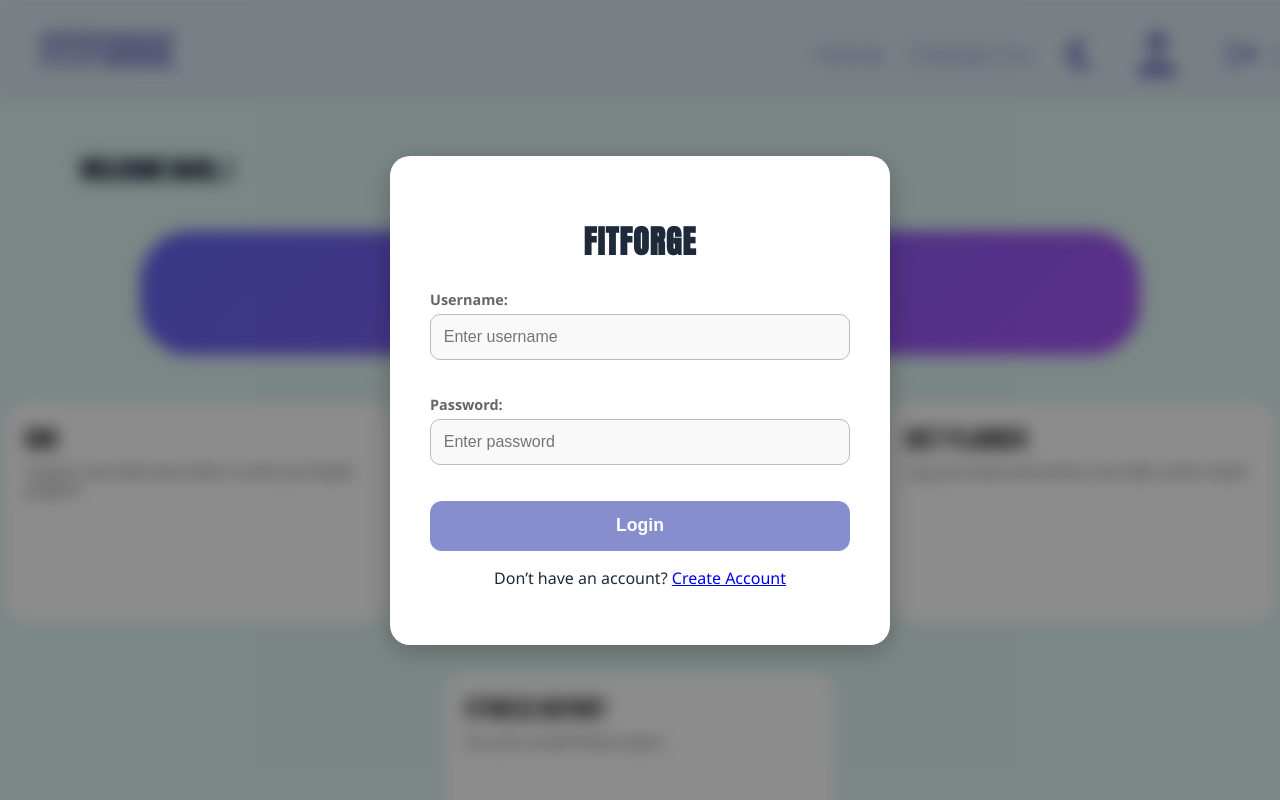
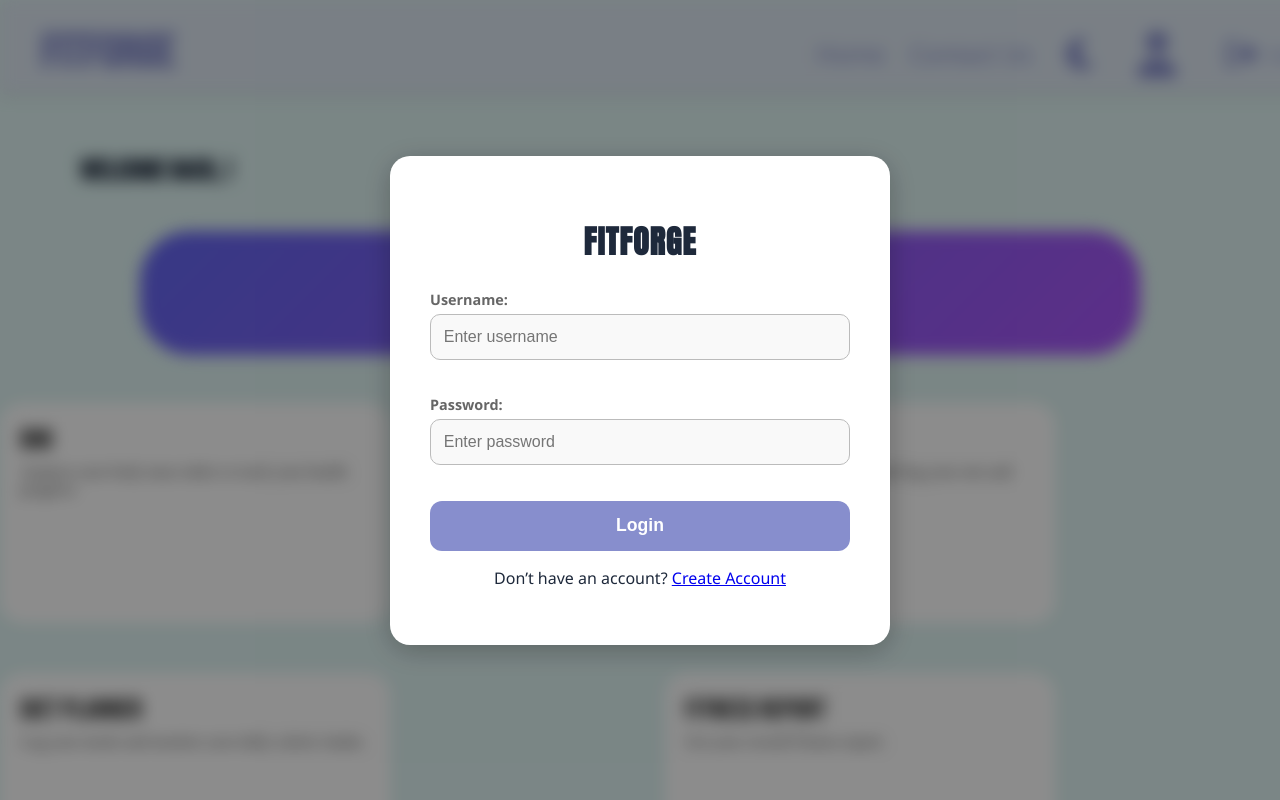
Before and after one commit to Vjashwanth4545/FitForgeV2, a React (Vite) app in the folder client/: page / in a window 1280 px wide. Shown: the top 800 px of the page. Built offline with nearby package versions, Linux system fonts and the light colour scheme.

Commit message:
build frontend 2

```diff
--- a/client/src/pages/Home.css
+++ b/client/src/pages/Home.css
@@ -182,13 +182,18 @@
   }
 
   .Module-box {
-    display: flex;
-    justify-content: center;
-    align-items: center;
+    display: grid;
     gap: 50px;
     margin-top: 30px;
-    flex-wrap: wrap;
-  }
+
+    grid-template-columns: repeat(1, 1fr); /* mobile */
+}
+
+@media (min-width: 600px) {
+    .Module-box {
+        grid-template-columns: repeat(2, 1fr); /* ALWAYS 2 columns */
+    }
+}
   .modbox {
     text-decoration: none;
     color: var(--box-text);
```
